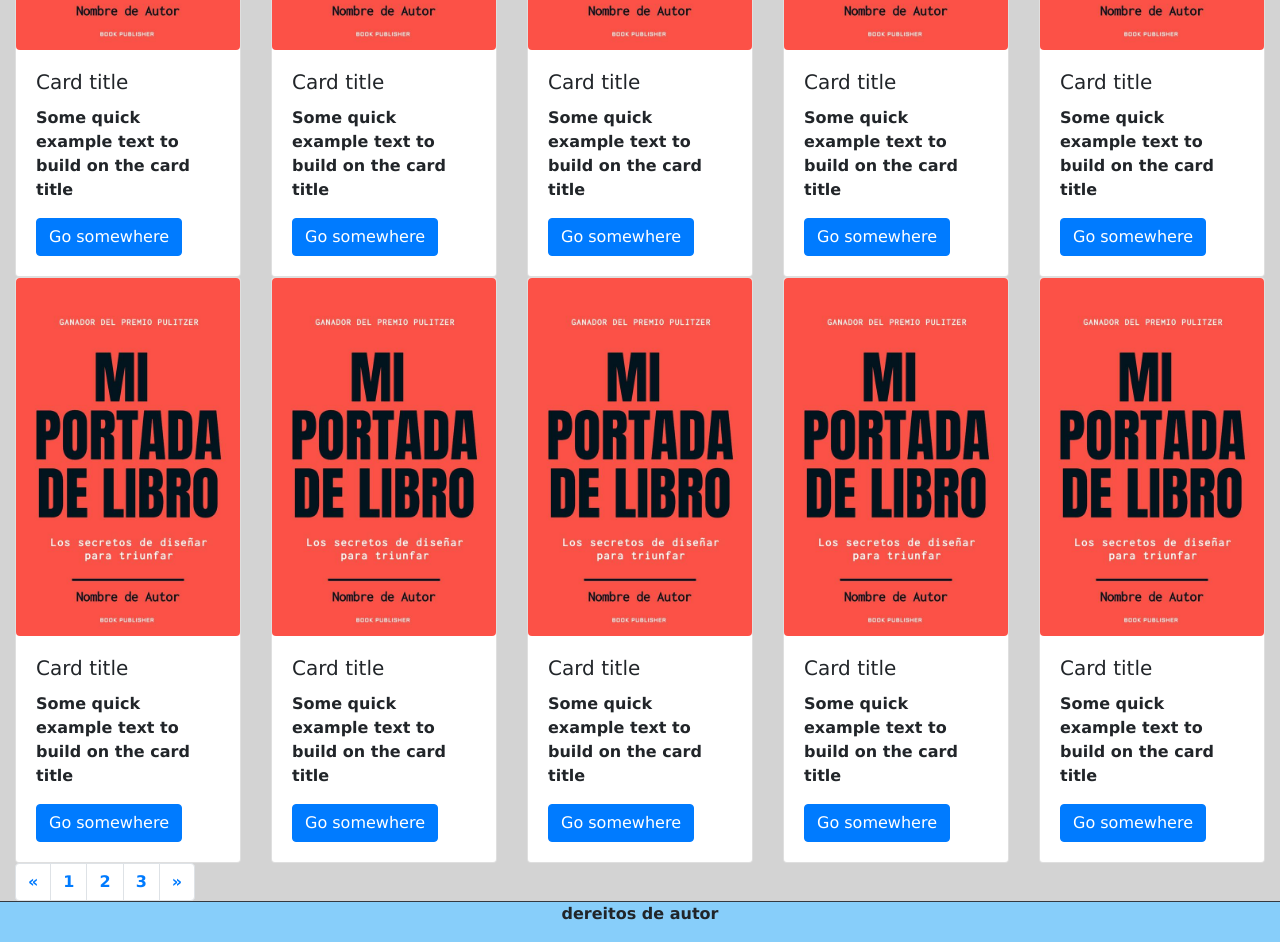
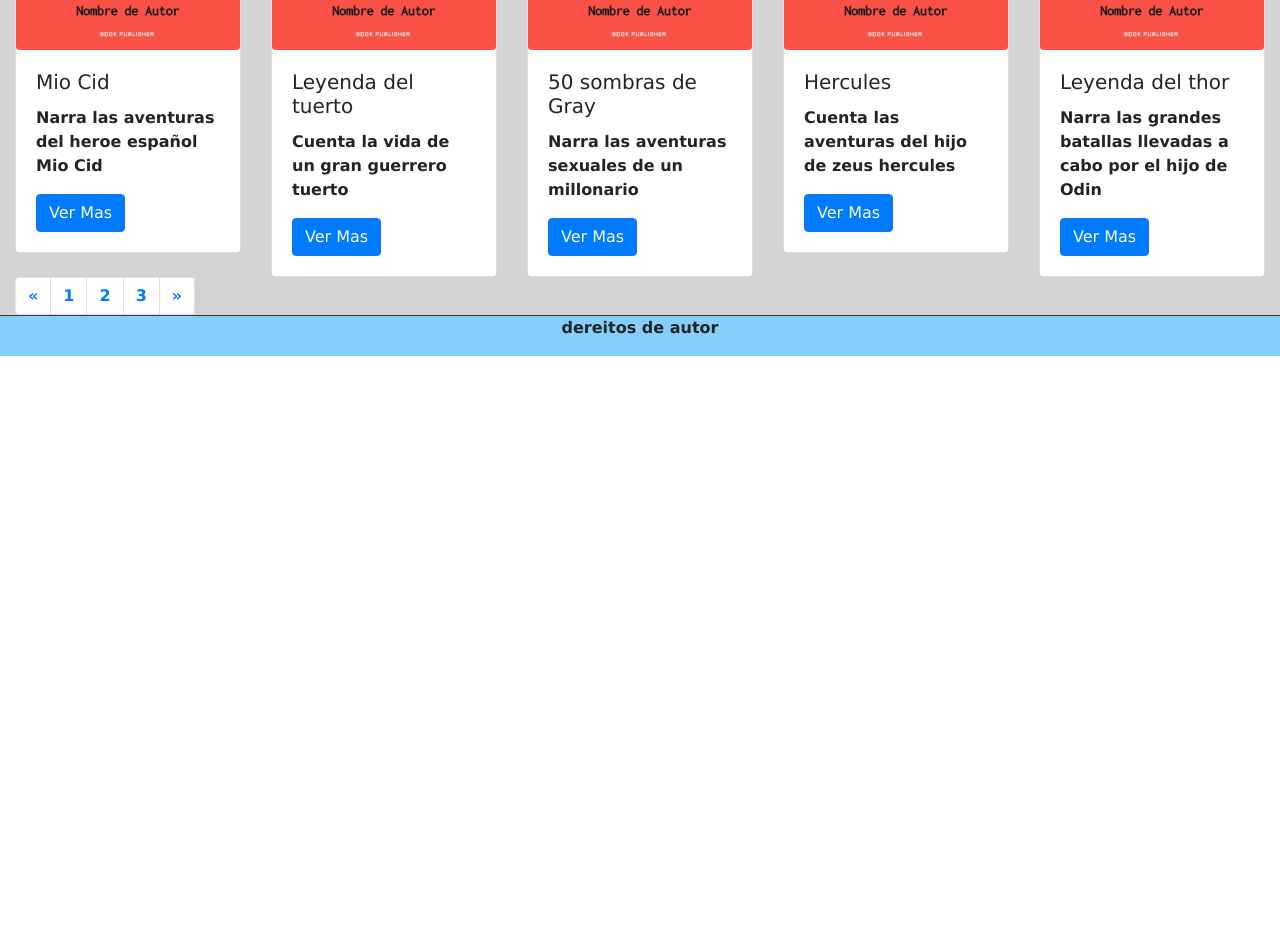
Before and after one commit to PrendeLume/Biblioteca, a website: page LIBROS/Buscador.html in a window 1280 px wide. Shown: the part 500-1442 px from the top of the page. After the commit the page ends 856 px from the top, so only its background shows below. Drawn offline with nearby package versions, Linux system fonts and the light colour scheme.

Commit message:
Creando libros automaticamente

```diff
--- a/JS/datos.js
+++ b/JS/datos.js
@@ -6,7 +6,13 @@ var datos = (function () {
             { id: 2, nombre: 'Pepe', contraseña: '1234abc.' }
         ],
 
-        libros: []
+        libros: [
+            { id: 1, ISBN: '56849204-6', titulo: 'Mio Cid', autor: 'Per Abbat', editorial: 'galaxia', cantidad: 5, precio: 5.65, url: 'IMG/ejemplo.jpg', descripcion: 'Narra las aventuras del heroe español Mio Cid'},
+            { id: 2, ISBN: '56842334-6', titulo: 'Leyenda del tuerto', autor: 'Carlos', editorial: 'galaxia', cantidad: 3, precio: 7.00, url: 'IMG/ejemplo.jpg', descripcion: 'Cuenta la vida de un gran guerrero tuerto'},
+            { id: 3, ISBN: '23842334-6', titulo: '50 sombras de Gray', autor: 'Pepito', editorial: 'galaxia', cantidad: 4, precio: 15.00, url: 'IMG/ejemplo.jpg', descripcion: 'Narra las aventuras sexuales de un millonario'},
+            { id: 4, ISBN: '57542334-6', titulo: 'Hercules', autor: 'Desconocido', editorial: 'galaxia', cantidad: 8, precio: 4.00, url: 'IMG/ejemplo.jpg', descripcion: 'Cuenta las aventuras del hijo de zeus hercules'},
+            { id: 5, ISBN: '51942334-6', titulo: 'Leyenda del thor', autor: 'Vikingos', editorial: 'galaxia', cantidad: 10, precio: 0.70, url: 'IMG/ejemplo.jpg', descripcion: 'Narra las grandes batallas llevadas a cabo por el hijo de Odin'}
+        ]
 
     };
 })();
--- a/LIBROS/Buscador.html
+++ b/LIBROS/Buscador.html
@@ -81,109 +81,14 @@
             </div>
           </nav>
         </article>
-        <section class="row">
-          <article class="col gris-claro">
-            <div class="card">
-              <img src="IMG/ejemplo.jpg" alt="Libro" class="card-img-top rounded">
-              <div class="card-body">
-                <h5 class="card-title">Card title</h5>
-                <p class="card-text">Some quick example text to build on the card title</p>
-                <a href="#" class="btn btn-primary">Go somewhere</a>
-              </div>
-            </div>
-          </article>
-          <article class="col gris-claro">
-            <div class="card">
-              <img src="IMG/ejemplo.jpg" alt="Libro" class="card-img-top rounded">
-              <div class="card-body">
-                <h5 class="card-title">Card title</h5>
-                <p class="card-text">Some quick example text to build on the card title</p>
-                <a href="#" class="btn btn-primary">Go somewhere</a>
-              </div>
-            </div>
-          </article>
-          <article class="col gris-claro">
-            <div class="card">
-              <img src="IMG/ejemplo.jpg" alt="Libro" class="card-img-top rounded">
-              <div class="card-body">
-                <h5 class="card-title">Card title</h5>
-                <p class="card-text">Some quick example text to build on the card title</p>
-                <a href="#" class="btn btn-primary">Go somewhere</a>
-              </div>
-            </div>
-          </article>
-          <article class="col gris-claro">
-            <div class="card">
-              <img src="IMG/ejemplo.jpg" alt="Libro" class="card-img-top rounded">
-              <div class="card-body">
-                <h5 class="card-title">Card title</h5>
-                <p class="card-text">Some quick example text to build on the card title</p>
-                <a href="#" class="btn btn-primary">Go somewhere</a>
-              </div>
-            </div>
-          </article>
-          <article class="col gris-claro">
-            <div class="card">
-              <img src="IMG/ejemplo.jpg" alt="Libro" class="card-img-top rounded">
-              <div class="card-body">
-                <h5 class="card-title">Card title</h5>
-                <p class="card-text">Some quick example text to build on the card title</p>
-                <a href="#" class="btn btn-primary">Go somewhere</a>
-              </div>
-            </div>
-          </article>
-        </section>
-        <section class="row">
-          <article class="col gris-claro">
-            <div class="card">
-              <img src="IMG/ejemplo.jpg" alt="Libro" class="card-img-top rounded">
-              <div class="card-body">
-                <h5 class="card-title">Card title</h5>
-                <p class="card-text">Some quick example text to build on the card title</p>
-                <a href="#" class="btn btn-primary">Go somewhere</a>
-              </div>
-            </div>
-          </article>
-          <article class="col gris-claro">
-            <div class="card">
-              <img src="IMG/ejemplo.jpg" alt="Libro" class="card-img-top rounded">
-              <div class="card-body">
-                <h5 class="card-title">Card title</h5>
-                <p class="card-text">Some quick example text to build on the card title</p>
-                <a href="#" class="btn btn-primary">Go somewhere</a>
-              </div>
-            </div>
-          </article>
-          <article class="col gris-claro">
-            <div class="card">
-              <img src="IMG/ejemplo.jpg" alt="Libro" class="card-img-top rounded">
-              <div class="card-body">
-                <h5 class="card-title">Card title</h5>
-                <p class="card-text">Some quick example text to build on the card title</p>
-                <a href="#" class="btn btn-primary">Go somewhere</a>
-              </div>
-            </div>
-          </article>
-          <article class="col gris-claro">
-            <div class="card">
-              <img src="IMG/ejemplo.jpg" alt="Libro" class="card-img-top rounded">
-              <div class="card-body">
-                <h5 class="card-title">Card title</h5>
-                <p class="card-text">Some quick example text to build on the card title</p>
-                <a href="#" class="btn btn-primary">Go somewhere</a>
-              </div>
-            </div>
-          </article>
-          <article class="col gris-claro">
-            <div class="card">
-              <img src="IMG/ejemplo.jpg" alt="Libro" class="card-img-top rounded">
-              <div class="card-body">
-                <h5 class="card-title">Card title</h5>
-                <p class="card-text">Some quick example text to build on the card title</p>
-                <a href="#" class="btn btn-primary">Go somewhere</a>
-              </div>
-            </div>
-          </article>
+
+        <section id="1" class="row">
+
+          <!--Aqui van los libros-->
+          <script src="../JS/datos.js"></script>
+          <script src="JS/creacion.js"></script>
+          <!--Aqui van los libros-->
+
         </section>
 
         <nav aria-label="Page navigation example">
--- /dev/null
+++ b/LIBROS/JS/creacion.js
@@ -0,0 +1,43 @@
+for (let i = 0; i < datos.libros.length; i++) {
+    //creacion del articulo
+    var articulo = document.createElement("article");
+    articulo.setAttribute("class", "col");
+    articulo.className += " gris-claro";
+    //creacion del div(card)
+    var div = document.createElement("div")
+
+    div.setAttribute("class", "card");
+    //creacion de la imagen
+    var imagen = document.createElement("img");
+    imagen.setAttribute("src", datos.libros[i].url);
+    imagen.setAttribute("class", "card-img-top");
+    imagen.className += " rounded";
+    //creacion del card-body
+    var divBody = document.createElement("div");
+    divBody.setAttribute("class", "card-body");
+    //creacion del titulo
+    var titulo = document.createElement("h5");
+    titulo.setAttribute("class", "card-title");
+    titulo.innerHTML = datos.libros[i].titulo;
+    // creacion descripcion
+    var descripcion = document.createElement("p");
+    descripcion.setAttribute("class", "card-text");
+    descripcion.innerHTML = datos.libros[i].descripcion;
+    // creacion del boton 'verMas'
+    var boton = document.createElement("a");
+    boton.setAttribute("class", "btn");
+    boton.className += " btn-primary";
+    boton.setAttribute("href", "#");
+    boton.innerHTML = "Ver Mas";
+
+    //añadir todo
+    divBody.appendChild(titulo);
+    divBody.appendChild(descripcion);
+    divBody.appendChild(boton);
+    div.appendChild(imagen);
+    div.appendChild(divBody);
+    articulo.appendChild(div);
+    console.log(articulo);
+
+    document.getElementById("1").appendChild(articulo);
+}
```
